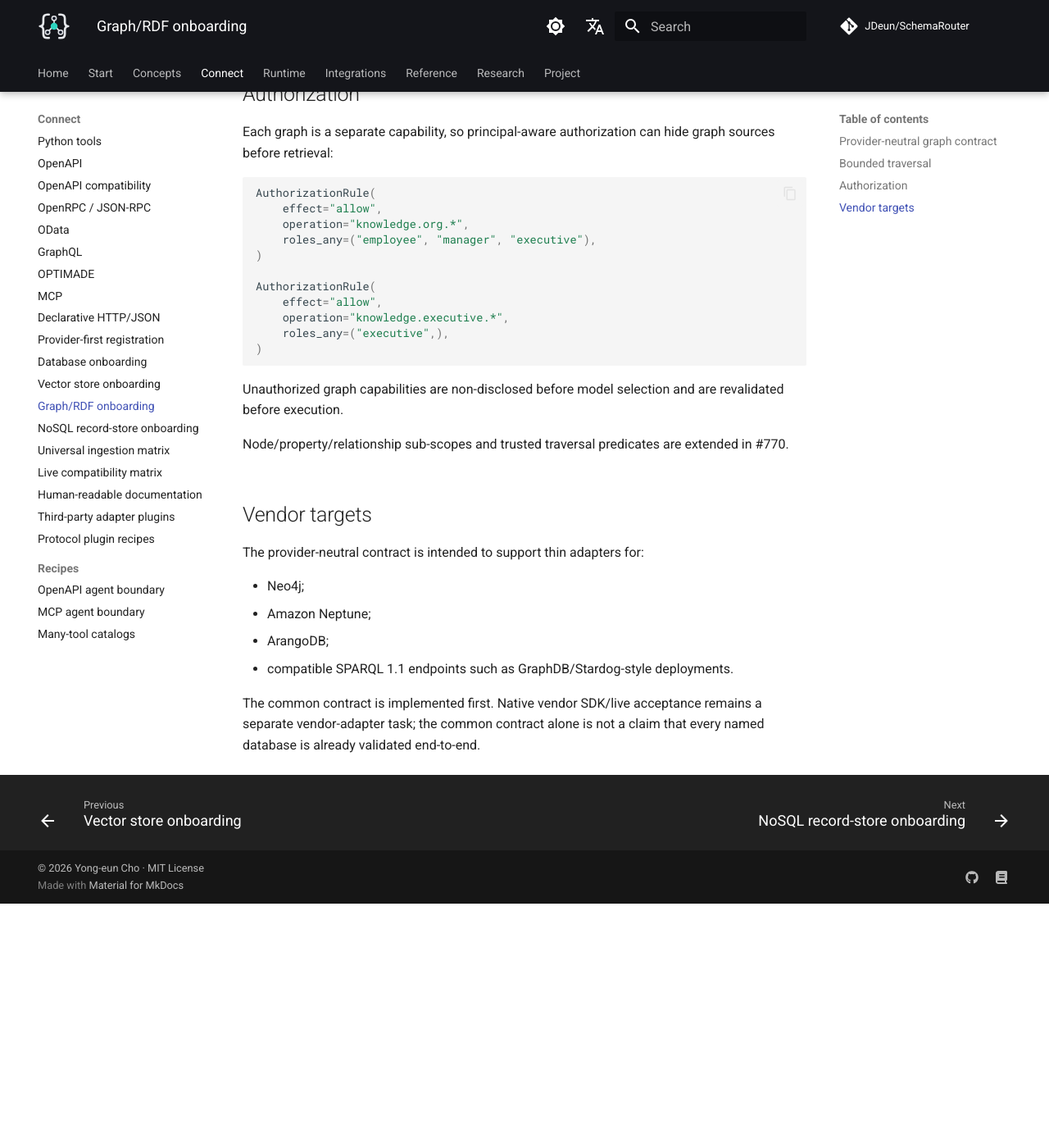
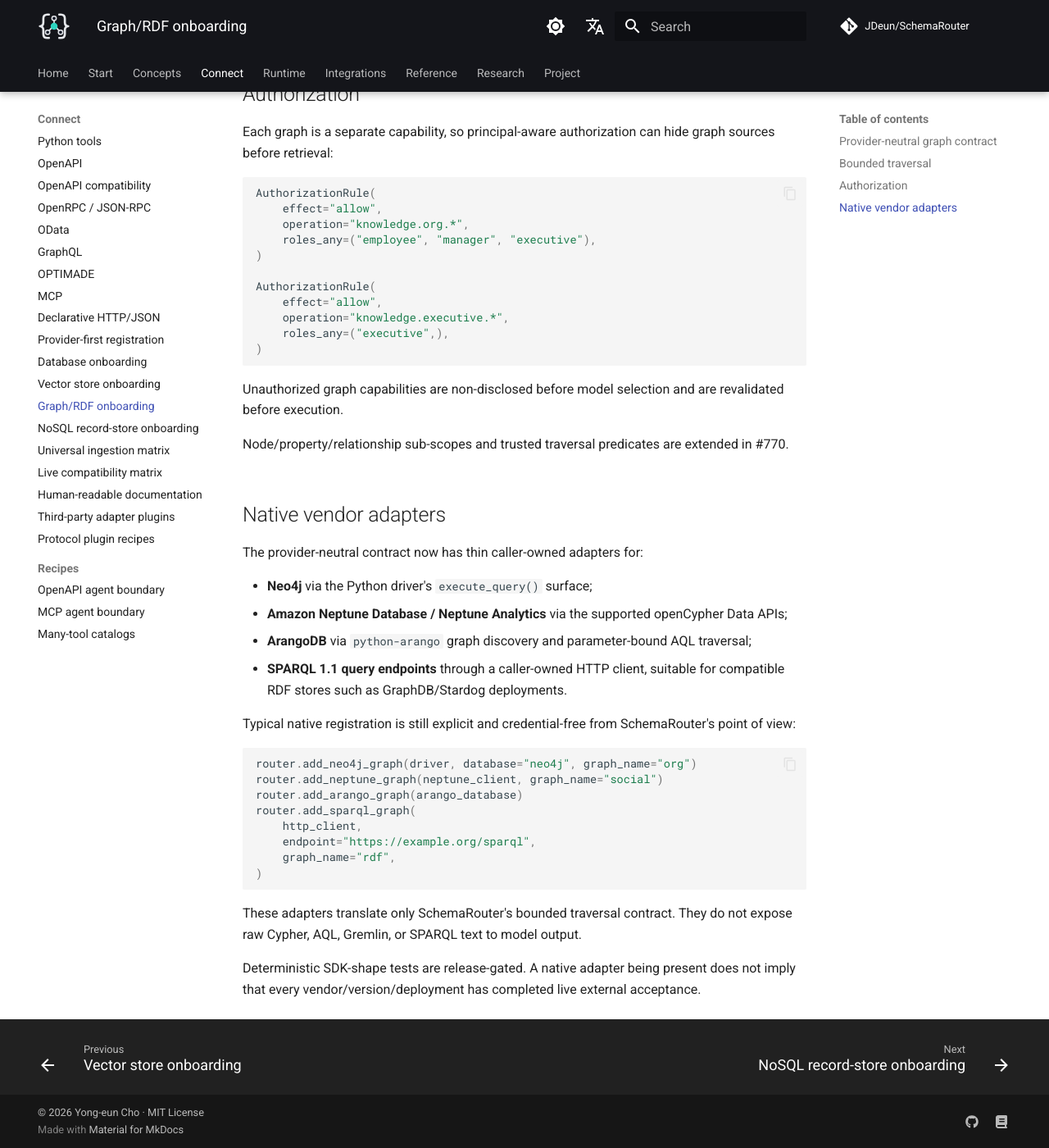
Before and after one commit to JDeun/SchemaRouter, an MkDocs documentation site: the page built from docs/guides/graph-store-onboarding.md, in a window 1280 px wide and 1400 px high, scrolled down 1369 px. Shown: the whole window at 82% size. Built offline with MkDocs 1.6.1 and Material for MkDocs 9.7.7, drawn with Linux system fonts in a browser that asks for light colours; comment, search, counter and statistics services are not loaded; before the commit the page ends 2471 px from its top, so only the background shows below that.

Commit message:
docs: document native graph vendor adapters

````diff
--- a/docs/guides/graph-store-onboarding.md
+++ b/docs/guides/graph-store-onboarding.md
@@ -73,15 +73,32 @@ execution.
 
 Node/property/relationship sub-scopes and trusted traversal predicates are extended in #770.
 
-## Vendor targets
+## Native vendor adapters
 
-The provider-neutral contract is intended to support thin adapters for:
+The provider-neutral contract now has thin caller-owned adapters for:
 
-- Neo4j;
-- Amazon Neptune;
-- ArangoDB;
-- compatible SPARQL 1.1 endpoints such as GraphDB/Stardog-style deployments.
+- **Neo4j** via the Python driver's `execute_query()` surface;
+- **Amazon Neptune Database / Neptune Analytics** via the supported openCypher Data APIs;
+- **ArangoDB** via `python-arango` graph discovery and parameter-bound AQL traversal;
+- **SPARQL 1.1 query endpoints** through a caller-owned HTTP client, suitable for compatible
+  RDF stores such as GraphDB/Stardog deployments.
 
-The common contract is implemented first. Native vendor SDK/live acceptance remains a separate
-vendor-adapter task; the common contract alone is not a claim that every named database is already
-validated end-to-end.
+Typical native registration is still explicit and credential-free from SchemaRouter's point of
+view:
+
+```python
+router.add_neo4j_graph(driver, database="neo4j", graph_name="org")
+router.add_neptune_graph(neptune_client, graph_name="social")
+router.add_arango_graph(arango_database)
+router.add_sparql_graph(
+    http_client,
+    endpoint="https://example.org/sparql",
+    graph_name="rdf",
+)
+```
+
+These adapters translate only SchemaRouter's bounded traversal contract. They do not expose raw
+Cypher, AQL, Gremlin, or SPARQL text to model output.
+
+Deterministic SDK-shape tests are release-gated. A native adapter being present does not imply that
+every vendor/version/deployment has completed live external acceptance.
````
